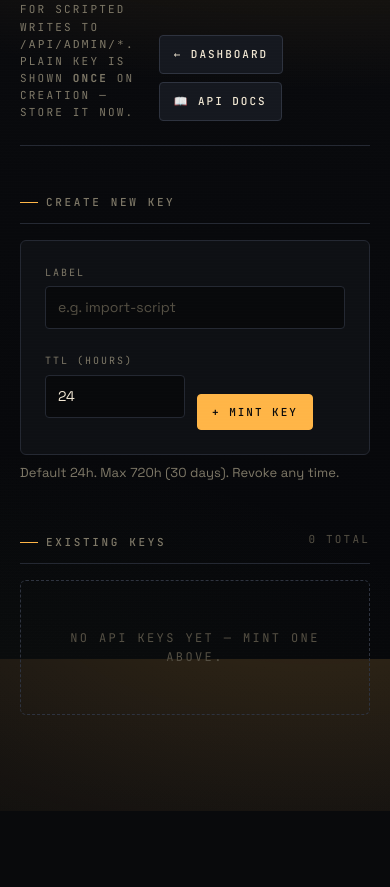
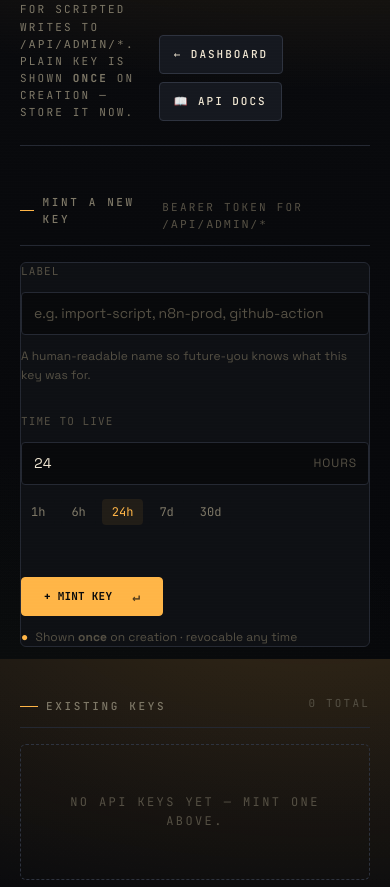
Before and after one commit to tiw25999/ModBoard, a Python web app: template app/templates/admin_api_keys.html in a window 390 px wide. Shown: the part 185-1072 px from the top of the page. Before the commit the page ends 996 px from the top, so only its background shows below. Run offline with Jinja, Linux system fonts and the light colour scheme; the template is opened without the code that fills it, so the values that code supplies are empty.

Commit message:
ui: nicer mint-key form on /admin/api-keys
Before: label + tiny TTL number + button on one row — visually
unbalanced and the TTL felt tacked on. Now:
  - two-column grid (label / TTL) that collapses on mobile
  - inline "hours" unit suffix on the TTL input
  - quick-pill chips: 1h / 6h / 24h / 7d / 30d (click → fills the
    number + highlights the active preset; live syncs back from
    manual edits)
  - submit row separated by a dashed divider with the
    "Shown once · revocable any time" meta beside it
  - small CSP-nonce script for chip<->input sync

Co-Authored-By: Claude Opus 4.7 (1M context) <noreply@anthropic.com>

```diff
--- a/app/templates/admin_api_keys.html
+++ b/app/templates/admin_api_keys.html
@@ -30,24 +30,156 @@
 
 <section class="prose-section">
   <div class="section-head">
-    <span class="eyebrow">Create new key</span>
+    <span class="eyebrow">Mint a new key</span>
+    <span class="section-meta">Bearer token for <code>/api/admin/*</code></span>
   </div>
-  <form method="post" action="/admin/api-keys" class="forum-form" style="display:flex;gap:var(--s-3);align-items:end;flex-wrap:wrap">
+
+  <form method="post" action="/admin/api-keys" class="forum-form mint-form">
     <input type="hidden" name="_csrf" value="{{ request.state.csrf_token }}">
-    <div class="field" style="flex:1;min-width:220px">
-      <label>Label</label>
-      <input class="input" type="text" name="label" maxlength="64" required
-             placeholder="e.g. import-script">
+
+    <div class="mint-grid">
+      <div class="field">
+        <label>Label</label>
+        <input class="input" type="text" name="label" maxlength="64" required
+               placeholder="e.g. import-script, n8n-prod, github-action"
+               autocomplete="off">
+        <small class="mint-hint">A human-readable name so future-you knows what this key was for.</small>
+      </div>
+
+      <div class="field">
+        <label>Time to live</label>
+        <div class="ttl-row">
+          <input class="input ttl-num" type="number" name="ttl_hours" id="ttl-input"
+                 value="24" min="1" max="720" required>
+          <span class="ttl-unit">hours</span>
+        </div>
+        <div class="ttl-chips" role="group" aria-label="Quick TTL presets">
+          <button type="button" data-h="1">1h</button>
+          <button type="button" data-h="6">6h</button>
+          <button type="button" data-h="24" aria-pressed="true">24h</button>
+          <button type="button" data-h="168">7d</button>
+          <button type="button" data-h="720">30d</button>
+        </div>
+      </div>
     </div>
-    <div class="field" style="width:140px">
-      <label>TTL (hours)</label>
-      <input class="input" type="number" name="ttl_hours" value="24" min="1" max="720" required>
+
+    <div class="mint-submit">
+      <button type="submit" class="btn primary mint-btn">
+        <span>+ Mint key</span>
+        <span class="arrow">↵</span>
+      </button>
+      <span class="mint-meta">
+        <span class="dot">●</span> Shown <b>once</b> on creation · revocable any time
+      </span>
     </div>
-    <button type="submit" class="btn primary">+ Mint key</button>
   </form>
-  <p style="color:var(--fg-2);font-size:13px;margin-top:8px">
-    Default 24h. Max 720h (30 days). Revoke any time.
-  </p>
+
+  <style>
+    .mint-form { padding: 0; }
+    .mint-grid {
+      display: grid;
+      grid-template-columns: minmax(260px, 1fr) minmax(220px, 320px);
+      gap: var(--s-4);
+      margin-bottom: var(--s-4);
+    }
+    @media (max-width: 720px) { .mint-grid { grid-template-columns: 1fr; } }
+
+    .mint-form .field label {
+      font-size: 11px;
+      text-transform: uppercase;
+      letter-spacing: 0.1em;
+      color: var(--fg-3);
+      margin-bottom: 6px;
+    }
+    .mint-hint {
+      display: block;
+      color: var(--fg-3);
+      font-size: 12px;
+      margin-top: 6px;
+    }
+
+    .ttl-row { position: relative; }
+    .ttl-num { padding-right: 56px !important; font-variant-numeric: tabular-nums; }
+    .ttl-unit {
+      position: absolute;
+      right: 12px;
+      top: 50%;
+      transform: translateY(-50%);
+      color: var(--fg-3);
+      font-size: 12px;
+      letter-spacing: 0.08em;
+      text-transform: uppercase;
+      pointer-events: none;
+    }
+
+    .ttl-chips {
+      display: flex;
+      gap: 6px;
+      margin-top: 8px;
+      flex-wrap: wrap;
+    }
+    .ttl-chips button {
+      background: var(--ink-1);
+      border: 1px solid var(--line-1);
+      color: var(--fg-2);
+      font-family: var(--f-mono, monospace);
+      font-size: 12px;
+      padding: 5px 10px;
+      border-radius: 4px;
+      cursor: pointer;
+      transition: border-color 120ms, color 120ms, background 120ms;
+    }
+    .ttl-chips button:hover { border-color: var(--line-2); color: var(--fg-0); }
+    .ttl-chips button[aria-pressed="true"] {
+      border-color: var(--amber);
+      color: var(--amber);
+      background: rgba(255, 181, 71, 0.08);
+    }
+
+    .mint-submit {
+      display: flex;
+      align-items: center;
+      gap: var(--s-3);
+      padding-top: var(--s-3);
+      border-top: 1px dashed var(--line-1);
+      flex-wrap: wrap;
+    }
+    .mint-btn {
+      padding: 10px 22px;
+      font-weight: 600;
+      letter-spacing: 0.02em;
+    }
+    .mint-btn .arrow {
+      margin-left: 8px;
+      opacity: 0.7;
+      font-size: 13px;
+    }
+    .mint-meta {
+      color: var(--fg-3);
+      font-size: 12px;
+    }
+    .mint-meta .dot { color: var(--amber); margin-right: 4px; }
+  </style>
+
+  <script nonce="{{ request.state.csp_nonce }}">
+    (function () {
+      var input = document.getElementById("ttl-input");
+      var chips = document.querySelectorAll(".ttl-chips button");
+      function setActive(h) {
+        chips.forEach(function (c) {
+          c.setAttribute("aria-pressed", String(c.dataset.h === String(h)));
+        });
+      }
+      chips.forEach(function (c) {
+        c.addEventListener("click", function () {
+          input.value = c.dataset.h;
+          setActive(c.dataset.h);
+          input.focus();
+        });
+      });
+      input.addEventListener("input", function () { setActive(input.value); });
+    })();
+  </script>
 </section>
 
 <section class="prose-section">
```
